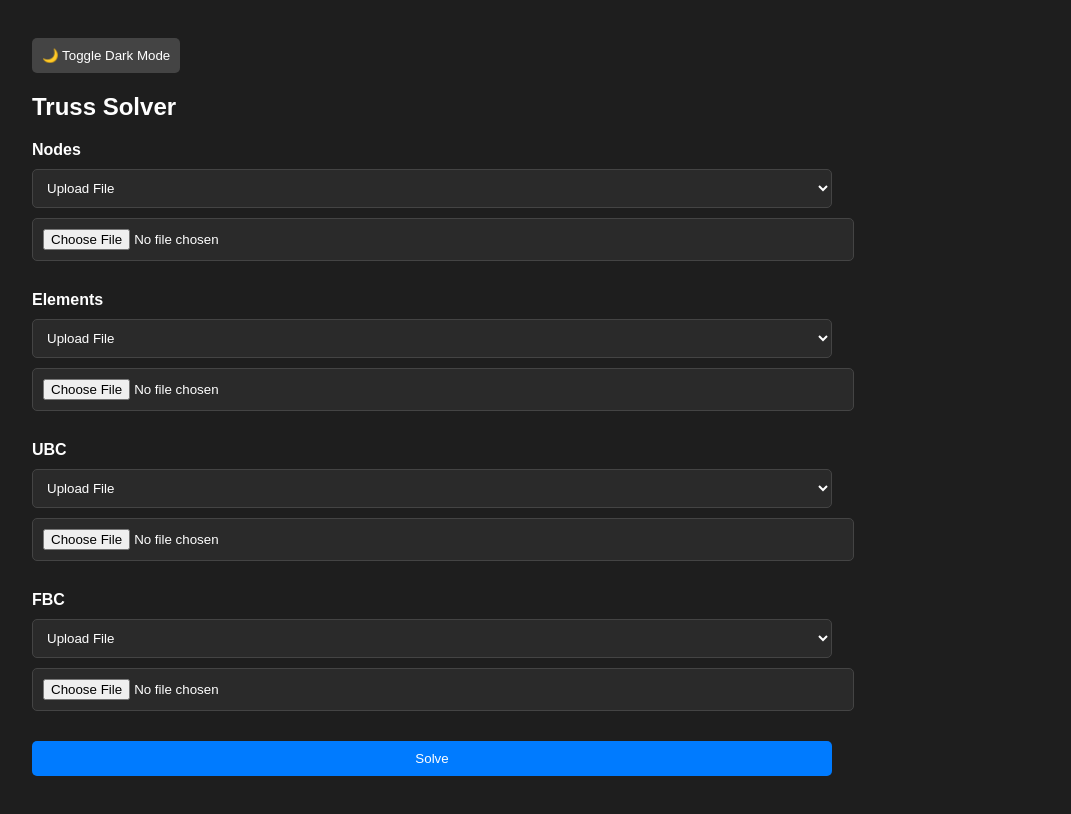
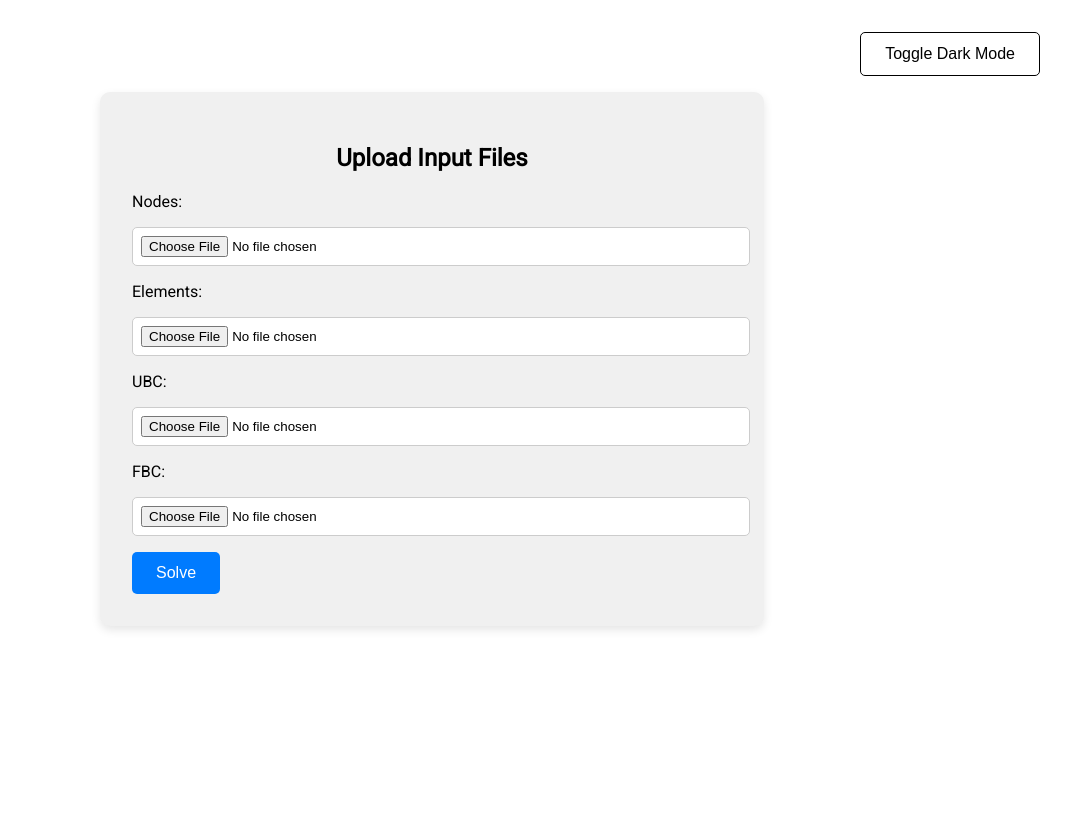
Before and after one commit to saniab34/truss-solver-webapp, a Flask app: page / in a window 1280 px wide. Shown: the whole page, without its empty margins (208-1279 px from the left). After the commit the page ends 630 px from the top, so only its background shows below. Run offline with Flask 3, Linux system fonts and the light colour scheme.

Commit message:
Update index.html

```diff
--- a/templates/index.html
+++ b/templates/index.html
@@ -2,104 +2,125 @@
 <html lang="en">
 <head>
     <meta charset="UTF-8">
+    <meta name="viewport" content="width=device-width, initial-scale=1.0">
     <title>Truss Solver</title>
+    <link href="https://fonts.googleapis.com/css2?family=Roboto&display=swap" rel="stylesheet">
     <style>
+        :root {
+            --bg-color: #ffffff;
+            --text-color: #000000;
+            --input-bg: #f0f0f0;
+            --btn-bg: #007BFF;
+            --btn-text: #ffffff;
+        }
+
+        body.dark {
+            --bg-color: #121212;
+            --text-color: #ffffff;
+            --input-bg: #1f1f1f;
+            --btn-bg: #1e88e5;
+            --btn-text: #ffffff;
+        }
+
         body {
-            font-family: Arial, sans-serif;
-            background-color: #1e1e1e;
-            color: #fff;
-            padding: 20px;
-            transition: background-color 0.3s, color 0.3s;
+            font-family: 'Roboto', sans-serif;
+            background-color: var(--bg-color);
+            color: var(--text-color);
+            margin: 0;
+            padding: 2rem;
         }
+
+        h2 {
+            text-align: center;
+        }
+
         .container {
-            max-width: 800px;
-            margin: auto;
+            max-width: 600px;
+            margin: 0 auto;
+            padding: 2rem;
+            background-color: var(--input-bg);
+            border-radius: 10px;
+            box-shadow: 0 4px 10px rgba(0, 0, 0, 0.1);
         }
-        input, textarea, select, button {
+
+        input[type="file"] {
             display: block;
-            margin: 10px 0;
-            padding: 10px;
+            margin: 1rem 0;
+            padding: 0.5rem;
             width: 100%;
-            background: #2a2a2a;
-            color: #fff;
-            border: 1px solid #444;
+            background-color: var(--bg-color);
+            border: 1px solid #ccc;
             border-radius: 5px;
+            color: var(--text-color);
         }
-        textarea {
-            height: 100px;
+
+        button {
+            background-color: var(--btn-bg);
+            color: var(--btn-text);
+            padding: 0.75rem 1.5rem;
+            border: none;
+            border-radius: 5px;
+            cursor: pointer;
+            font-size: 1rem;
+            transition: background 0.3s;
         }
-        button {
-            cursor: pointer;
-            background-color: #007BFF;
-            border: none;
-            transition: background-color 0.3s;
-        }
+
         button:hover {
             background-color: #0056b3;
         }
-        .toggle-btn {
-            background: #444;
-            margin-bottom: 20px;
-            width: auto;
+
+        #spinner {
+            display: none;
+            text-align: center;
+            margin-top: 1rem;
         }
-        .section {
-            margin-bottom: 30px;
+
+        .dark-toggle {
+            text-align: right;
+            margin-bottom: 1rem;
         }
-        .input-type-selector {
-            margin-bottom: 10px;
+
+        .dark-toggle button {
+            background-color: transparent;
+            color: var(--text-color);
+            border: 1px solid var(--text-color);
         }
     </style>
 </head>
 <body>
+    <div class="dark-toggle">
+        <button onclick="toggleDarkMode()">Toggle Dark Mode</button>
+    </div>
+
     <div class="container">
-        <button class="toggle-btn" onclick="toggleDarkMode()">🌙 Toggle Dark Mode</button>
+        <h2>Upload Input Files</h2>
+        <form method="POST" action="/solve" enctype="multipart/form-data" onsubmit="showSpinner()">
+            <label>Nodes:</label>
+            <input type="file" name="nodes" accept=".csv" required>
 
-        <h2>Truss Solver</h2>
-        <form method="POST" action="/solve" enctype="multipart/form-data">
+            <label>Elements:</label>
+            <input type="file" name="elements" accept=".csv" required>
 
-            {% for label in ['Nodes', 'Elements', 'UBC', 'FBC'] %}
-            <div class="section">
-                <label><strong>{{ label }}</strong></label>
-                <select onchange="toggleInput(this, '{{ label|lower }}')" class="input-type-selector">
-                    <option value="file">Upload File</option>
-                    <option value="manual">Manual Input</option>
-                </select>
+            <label>UBC:</label>
+            <input type="file" name="ubc" accept=".csv" required>
 
-                <div id="{{ label|lower }}-file">
-                    <input type="file" name="{{ label|lower }}">
-                </div>
-                <div id="{{ label|lower }}-manual" style="display:none;">
-                    <textarea name="{{ label|lower }}_manual" placeholder="Enter {{ label }} data manually (CSV format)"></textarea>
-                </div>
-            </div>
-            {% endfor %}
+            <label>FBC:</label>
+            <input type="file" name="fbc" accept=".csv" required>
 
             <button type="submit">Solve</button>
         </form>
+        <div id="spinner">
+            <p>Solving... Please wait.</p>
+        </div>
     </div>
 
     <script>
-        function toggleInput(select, id) {
-            const fileInput = document.getElementById(`${id}-file`);
-            const manualInput = document.getElementById(`${id}-manual`);
-            if (select.value === 'file') {
-                fileInput.style.display = 'block';
-                manualInput.style.display = 'none';
-            } else {
-                fileInput.style.display = 'none';
-                manualInput.style.display = 'block';
-            }
+        function toggleDarkMode() {
+            document.body.classList.toggle('dark');
         }
 
-        function toggleDarkMode() {
-            document.body.classList.toggle("light");
-            if (document.body.classList.contains("light")) {
-                document.body.style.backgroundColor = "#f4f4f4";
-                document.body.style.color = "#111";
-            } else {
-                document.body.style.backgroundColor = "#1e1e1e";
-                document.body.style.color = "#fff";
-            }
+        function showSpinner() {
+            document.getElementById('spinner').style.display = 'block';
         }
     </script>
 </body>
```
